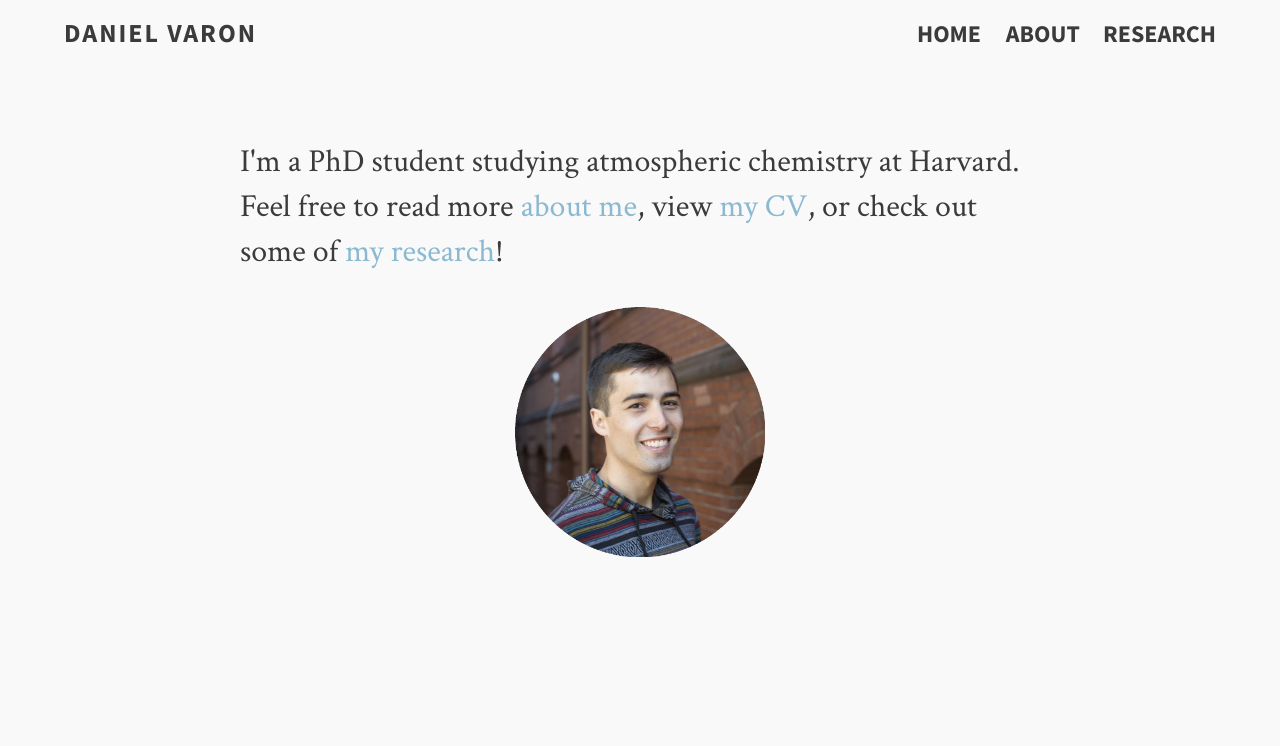
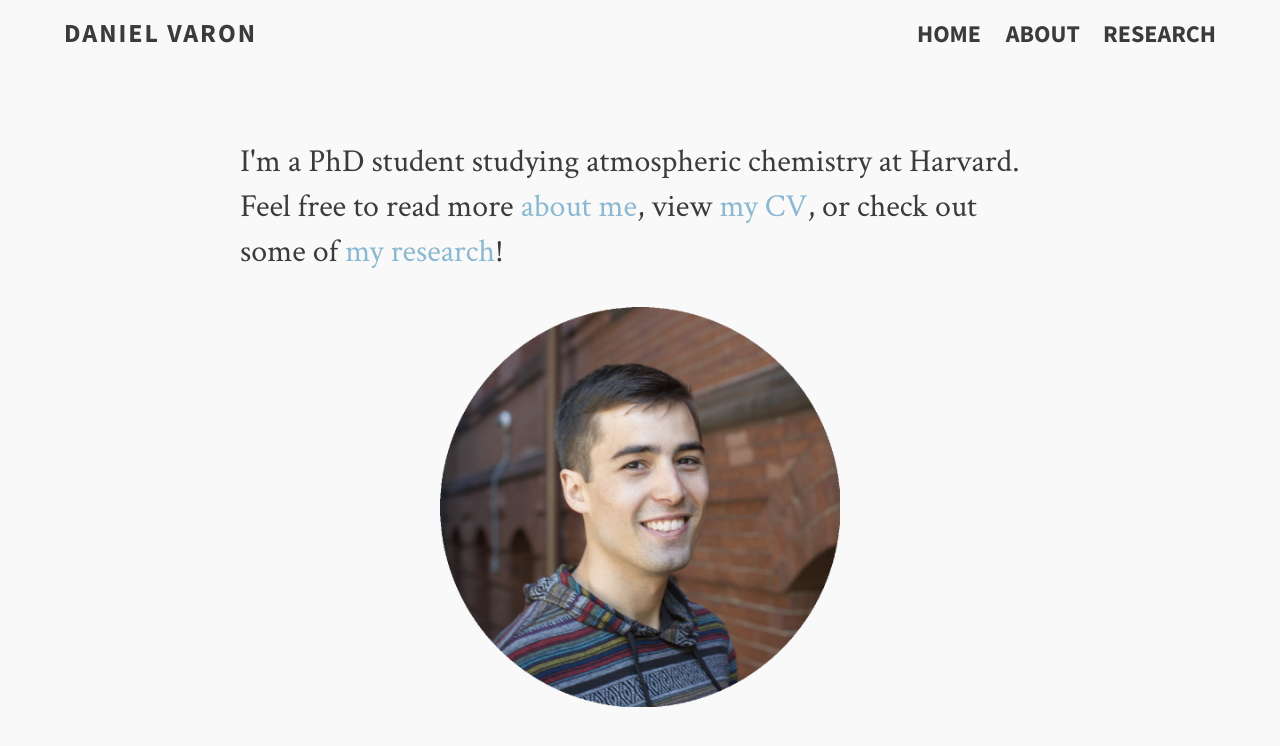
Before and after one commit to djvaron/djvaron.github.io, a Jekyll site: the page built from index.md, in a window 1280 px wide. Shown: the top 746 px of the page. Built offline with Jekyll 4.4.1, drawn with Linux system fonts in a browser that asks for light colours.

Commit message:
edit home

```diff
--- a/_layouts/home.html
+++ b/_layouts/home.html
@@ -11,7 +11,7 @@
        <section class="article">
           <article class="archive-wrap">
             <p class="intro">I'm a PhD student studying atmospheric chemistry at Harvard. Feel free to read more <a href="{{ site.url }}/about">about me</a>, view <a href="{{ site.url }}/cv.pdf">my CV</a>, or check out some of <a href="{{ site.url }}/research">my research</a>!</p>
-            <figure><center><img src="/images/me.png" width="250" /></center></figure>
+            <figure><center><img src="/images/me.png" width="400" /></center></figure>
 <!--            <br>
             <br>
             <br>
```
